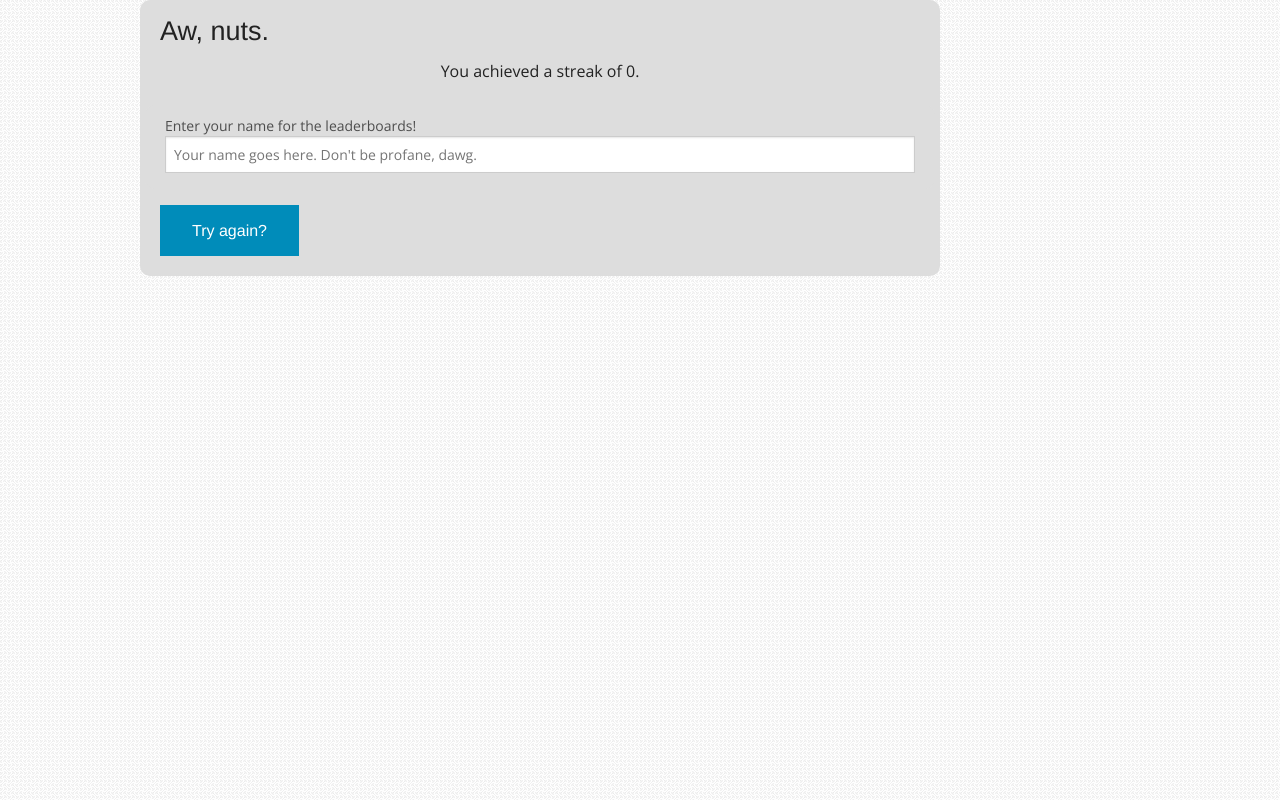
After one commit to danrschlosser/whotweeted-it, a Flask app: a page that uses templates/submit.html in a window 1280 px wide. The commit adds this page. Run offline with Flask 2, Linux system fonts and the light colour scheme; parts of the project's set-up code (start-up, migrations or seed data) failed here and were passed over.

Commit message:
put up submit page, added improvements to about page and css

```diff
--- a/static/css/app.css
+++ b/static/css/app.css
@@ -4,6 +4,10 @@ html, body {
 	padding: 0;
 	position: relative;
 	background: white url("../img/p6.png") repeat;
+	font-family: 'Open Sans', sans-serif;
+}
+
+button {
 	font-family: 'Open Sans', sans-serif;
 }
 
@@ -170,7 +174,12 @@ footer a {
 }
 
 .about-page {
-	margin: 40px 50px;
+	padding: 40px 50px;
+}
+
+.go-home {
+	text-align: center;
+	width: 100%;
 }
 
 .large-12 > p {
--- a/templates/about.html
+++ b/templates/about.html
@@ -11,6 +11,7 @@
 		<li><a href="https://www.youtube.com/watch?v=dQw4w9WgXcQ">Ben Edelstein</a> is a sophomore at Columbia.</li>
 		<li><a href="http://www.soundcloud.com/evantarrh">Evan Tarrh</a> is a freshman at Columbia.</li>
 	</ul>
+	<div class="go-home"><a href=".." class="button">Home</a></div>
 </div>
 </div>
 </div>
--- /dev/null
+++ b/templates/submit.html
@@ -0,0 +1,23 @@
+{% extends "foundation.html" %}
+{% block title %} Dang. | {{ super() }} {% endblock %}
+{% block body %}
+<div class="main">
+<div class="row submit-page">
+	<div class="large-12 columns">
+	<h3>Aw, nuts.</h3>
+	<p>You achieved a streak of {{score}}.</p>
+	<form>
+  		<div class="row">
+    		<div class="large-12 columns">
+     		 <label>Enter your name for the leaderboards!
+       		 <input type="text" placeholder="Your name goes here. Don't be profane, dawg." />
+     		 </label>
+    		</div>
+  		</div>
+  	</form>
+  	<!--****SHARE ON FB????*****-->
+	<a href=".." class="button">Try again?</a>
+</div>
+</div>
+</div>
+{% endblock %}
```
